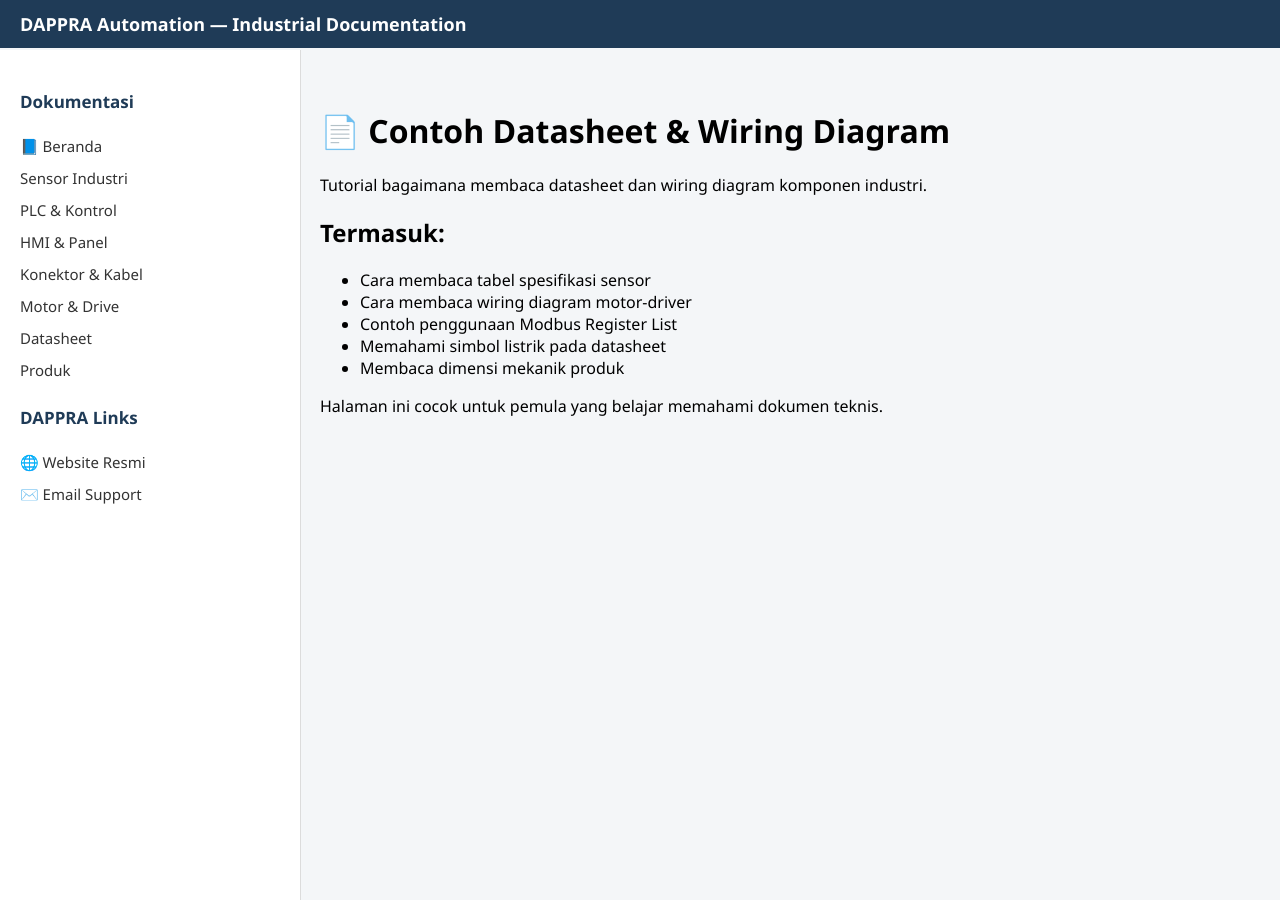
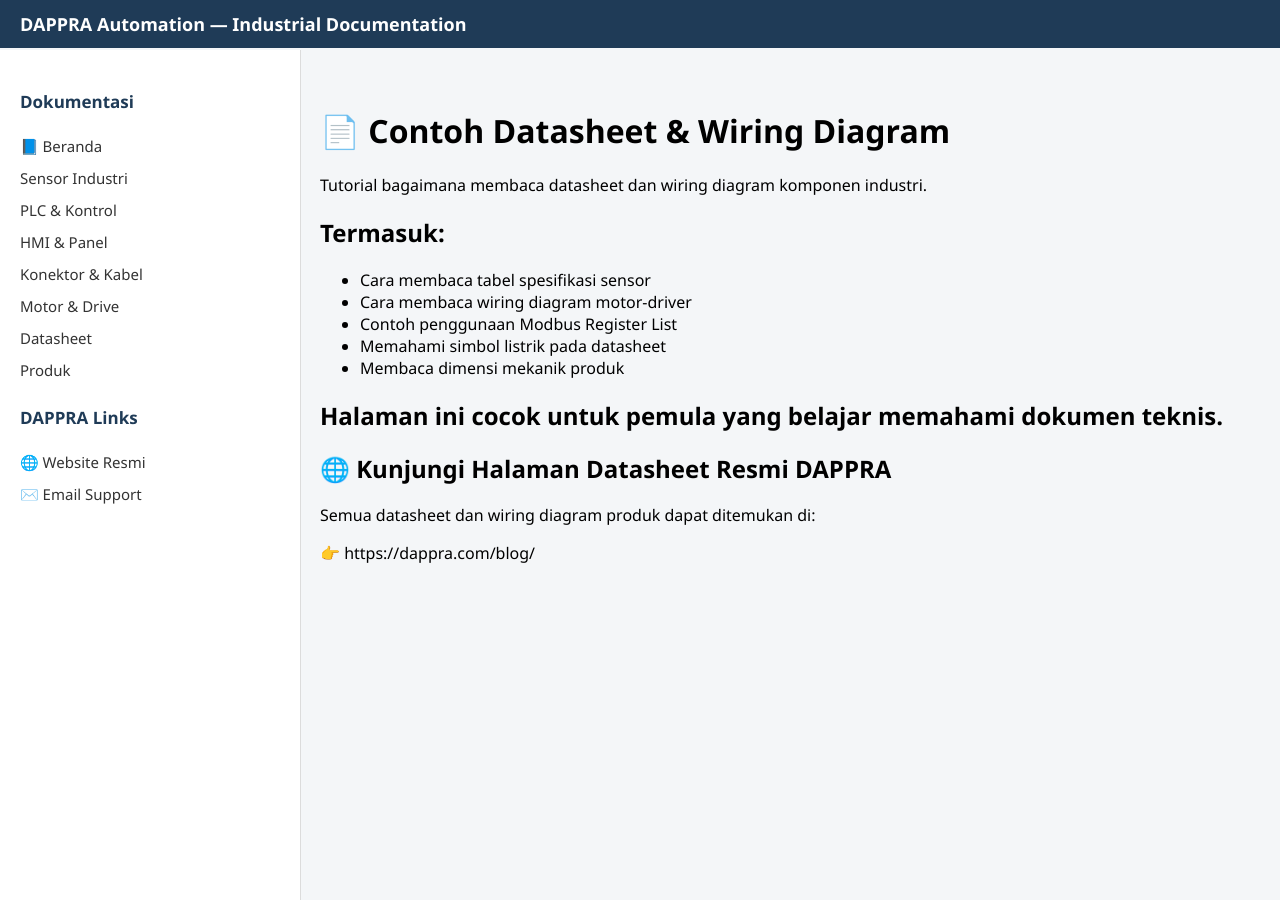
Before and after one commit to dappra-automation/industrial-automation-tutorials, a Jekyll site: the page built from docs/datasheet/index.md, in a window 1280 px wide. Built offline with Jekyll 4.4.1, drawn with Linux system fonts in a browser that asks for light colours.

Commit message:
Update index.md

```diff
--- a/docs/datasheet/index.md
+++ b/docs/datasheet/index.md
@@ -14,3 +14,9 @@ Tutorial bagaimana membaca datasheet dan wiring diagram komponen industri.
 - Membaca dimensi mekanik produk
 
 Halaman ini cocok untuk pemula yang belajar memahami dokumen teknis.
+---
+
+## 🌐 Kunjungi Halaman Datasheet Resmi DAPPRA
+Semua datasheet dan wiring diagram produk dapat ditemukan di:
+
+👉  https://dappra.com/blog/
```
